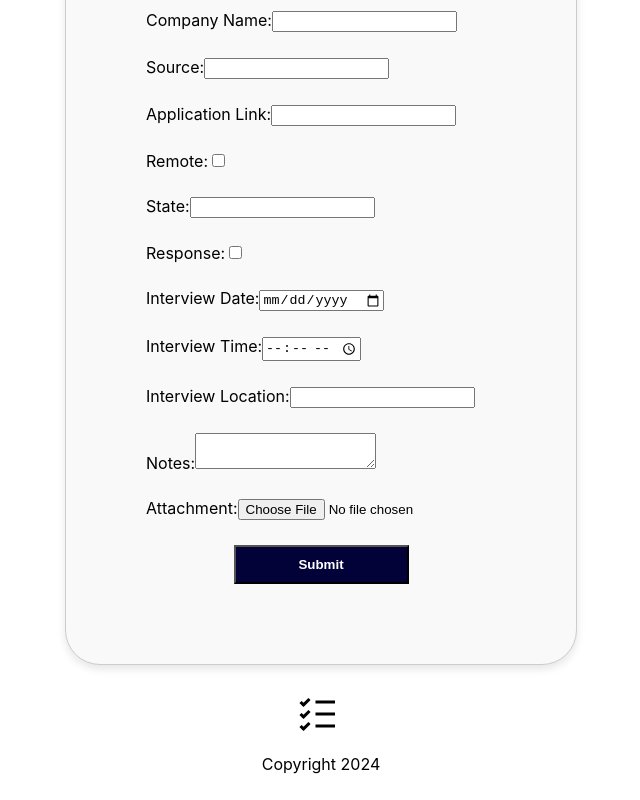
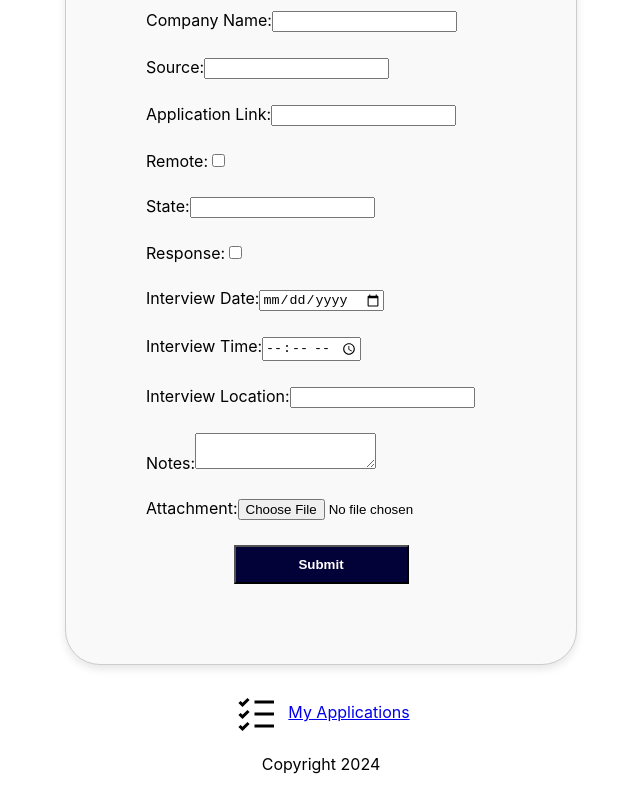
Before and after one commit to TomG87/application_frontend, a React (Create React App) app: page /applications/create in a window 1280 px wide. Shown: the part 355-1155 px from the top of the page, without its empty margins (319-959 px from the left). Built offline with nearby package versions, Linux system fonts and the light colour scheme; no server answers; sample sign-in values are in the browser's storage.

Commit message:
fix naming error: update 'My Resumes' link to 'My Applications' for accuracy

```diff
--- a/src/ApplicationPost.jsx
+++ b/src/ApplicationPost.jsx
@@ -176,7 +176,8 @@ export function ApplicationPost({ userId, token }) {
       <br></br>
       <div className="applicationpost-link">
         <Link to="/applications">
-          <LiaListAlt className="total-resume-icon">My Resumes </LiaListAlt>
+          <LiaListAlt className="total-resume-icon" />
+          My Applications
         </Link>
       </div>
     </div>
```
